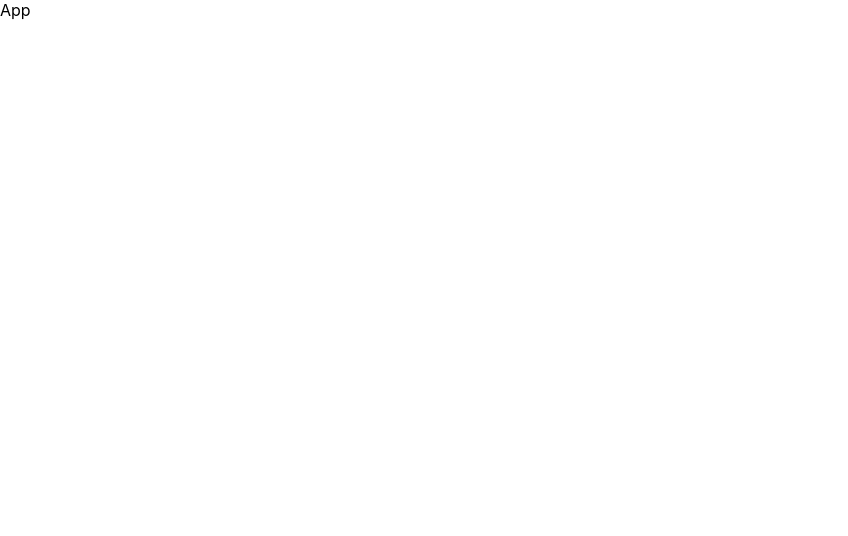
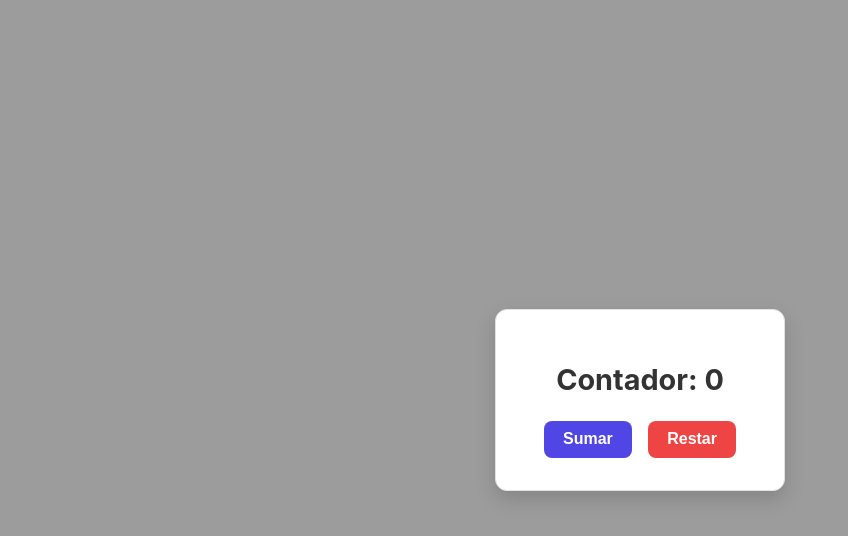
Before and after one commit to ignacioDorigo/componentes-funcionales, a React (Create React App) app: page / in a window 1280 px wide. Shown: the top 536 px of the page, without its empty margins (0-848 px from the left). Built offline with nearby package versions, Linux system fonts and the light colour scheme.

Commit message:
contador useState

```diff
--- /dev/null
+++ b/src/App.css
@@ -0,0 +1,8 @@
+.app {
+    width: 100dvw;
+    height: 100dvh;
+    display: flex;
+    justify-content: center;
+    align-items: center;
+    background-color: #9C9C9C;
+}
--- a/src/App.js
+++ b/src/App.js
@@ -1,5 +1,11 @@
 import React from "react";
+import ContadorUseState from "./components/ContadorUseState";
+import "./App.css";
 
 export default function App() {
-  return <div>App</div>;
+  return (
+    <div className="app">
+      <ContadorUseState></ContadorUseState>
+    </div>
+  );
 }
--- /dev/null
+++ b/src/components/ContadorCustomHook/ContadorCustomHook.js
@@ -0,0 +1,5 @@
+import React from "react";
+
+export default function ContadorCustomHook() {
+  return <div>ContadorCustomHook</div>;
+}
--- /dev/null
+++ b/src/components/ContadorCustomHook/index.js
@@ -0,0 +1 @@
+export { default } from "./ContadorCustomHook";
--- /dev/null
+++ b/src/components/ContadorUseState/ContadorUseState.css
@@ -0,0 +1,65 @@
+.contadorUseState {
+  display: flex;
+  flex-direction: column;
+  justify-content: center;
+  align-items: center;
+
+  background-color: #ffffff;
+  border: 1px solid #e1e1e1;
+  box-shadow: 0px 8px 20px rgba(0, 0, 0, 0.15);
+  padding: 2rem 3rem;
+  border-radius: 12px;
+
+  max-width: 320px;
+  margin: 2rem auto;
+  /* transition: transform 0.3s ease, box-shadow 0.3s ease; */
+  transition: all 0.3s ease;
+}
+
+.contadorUseState:hover {
+  transform: translateY(-4px);
+  box-shadow: 0px 12px 25px rgba(0, 0, 0, 0.2);
+}
+
+.contadorUseState h1 {
+  margin-bottom: 1.5rem;
+  font-size: 1.8rem;
+  color: #333;
+}
+
+.contador__botones {
+  display: flex;
+  gap: 1rem;
+}
+
+.contador__botones button {
+  padding: 0.6rem 1.2rem;
+  font-size: 1rem;
+  font-weight: 600;
+
+  border: none;
+  border-radius: 8px;
+  cursor: pointer;
+
+  background-color: #4f46e5;
+  color: white;
+
+  transition: background-color 0.3s ease, transform 0.2s ease;
+}
+
+.contador__botones button:hover {
+  background-color: #4338ca;
+  transform: scale(1.05);
+}
+
+.contador__botones button:active {
+  transform: scale(0.95);
+}
+
+.contador__botones button:last-child {
+  background-color: #ef4444;
+}
+
+.contador__botones button:last-child:hover {
+  background-color: #dc2626;
+}
--- /dev/null
+++ b/src/components/ContadorUseState/ContadorUseState.js
@@ -0,0 +1,26 @@
+import React, { useState } from "react";
+import "./ContadorUseState.css";
+
+export default function ContadorUseState() {
+  const [contador, setContador] = useState(0);
+
+  const sumar = () => {
+    setContador((prevState) => prevState + 1);
+  };
+  const restar = () => {
+    if (contador !== 0) {
+      setContador((prevState) => prevState - 1);
+    }
+  };
+
+  return (
+    <div className="contadorUseState">
+      <h1>Contador: {contador}</h1>
+
+      <div className="contador__botones">
+        <button onClick={sumar}>Sumar</button>
+        <button onClick={restar}>Restar</button>
+      </div>
+    </div>
+  );
+}
--- /dev/null
+++ b/src/components/ContadorUseState/index.js
@@ -0,0 +1 @@
+export { default } from "./ContadorUseState";
```
Also changed, not shown: src/components/ContadorCustomHook/ContadorCustomHook.css (added).
